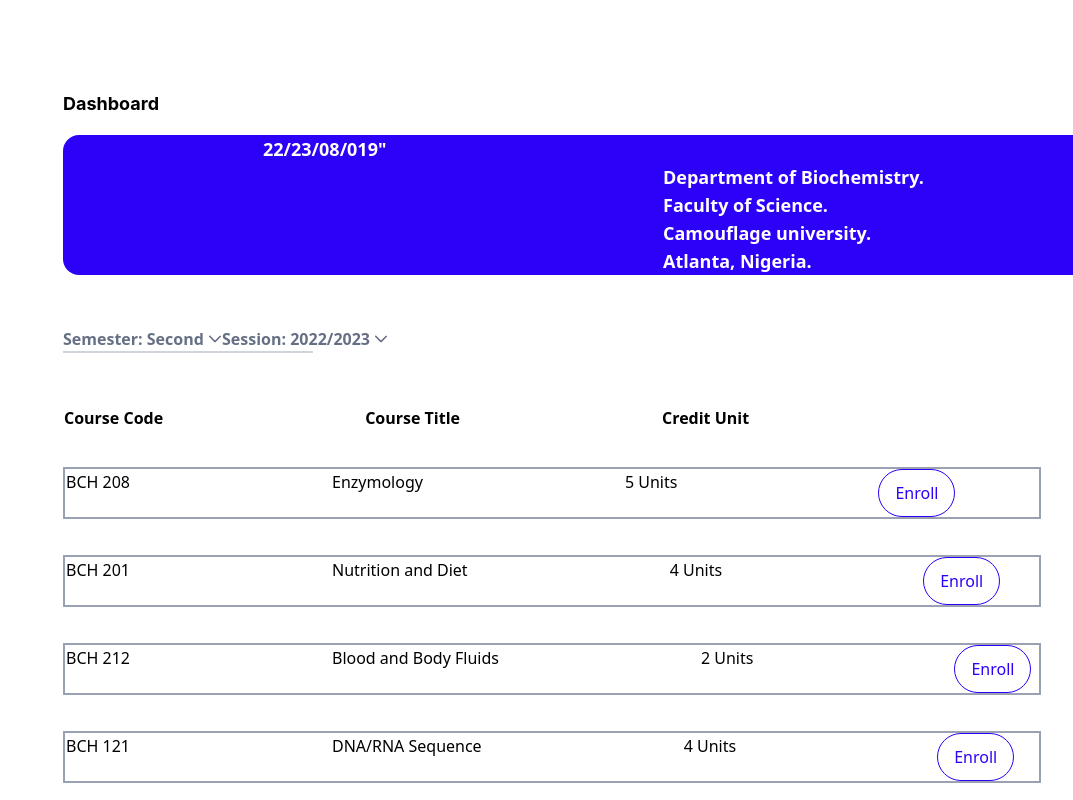
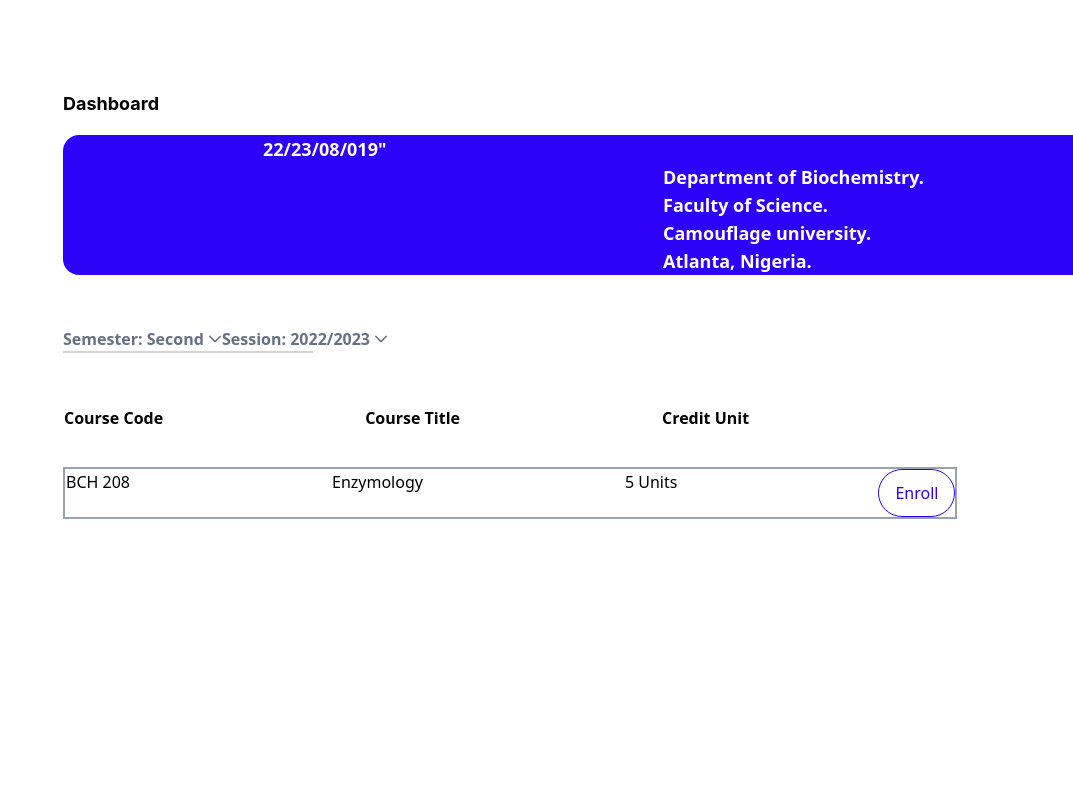
Before and after one commit to MedalLeink/QuickGrade_Frontend, a React (Vite) app: page /StudentDashboard in a window 1280 px wide. Shown: the top 800 px of the page, without its empty margins (207-1280 px from the left). Built offline with nearby package versions, Linux system fonts and the light colour scheme.

Commit message:
student dashboard

```diff
--- a/src/pages/StudentDashboard.tsx
+++ b/src/pages/StudentDashboard.tsx
@@ -2,23 +2,6 @@ import React from "react";
 import Button from "../components/Button";
 import { Dropdown } from "primereact/dropdown";
 
-interface TableProps {
-  code: string;
-  title: string;
-  unit: string;
-}
-
-const data1: TableProps[] = [
-  { code: "BCH 208", title: "Enzymology", unit: "5 Units" },
-  { code: "BCH 201", title: "Nutrition and Diet", unit: "4 Units" },
-  { code: "BCH 212", title: "Blood and Body Fluids", unit: "2 Units" },
-  { code: "BCH 121", title: "DNA/RNA Sequence", unit: "4 Units" },
-  { code: "Chem 212", title: "Organic Chemistry", unit: "2 Units" },
-  { code: "BCH 233", title: "Pharmacology", unit: "4 Units" },
-  { code: "BCH 205", title: "Cytochromes Reactivity", unit: "2 Units" },
-  { code: "BCH 205", title: "Cytochromes Reactivity", unit: "2 Units" },
-  // Add more data as needed
-];
 
 function StudentDashboard() {
   return (
@@ -65,11 +48,10 @@ function StudentDashboard() {
                 </div>
                 <tbody>
                   <div className="mt-9 ">
-                    {data1.map((item: any) => (
                       <tr className="flex gap-[200px] border-2 border-gray-400 whitespace-nowrap mt-9">
-                        <td>{item.code}</td>
-                        <td>{item.title}</td>
-                        <td>{item.unit}</td>
+                        <td>BCH 208</td>
+                        <td>Enzymology</td>
+                        <td>5 Units</td>
                         <Button
                           title={"Enroll"}
                           text={"purple-50"}
@@ -77,7 +59,6 @@ function StudentDashboard() {
                           type={""}
                         />
                       </tr>
-                    ))}
                   </div>
                 </tbody>
               </table>
```
